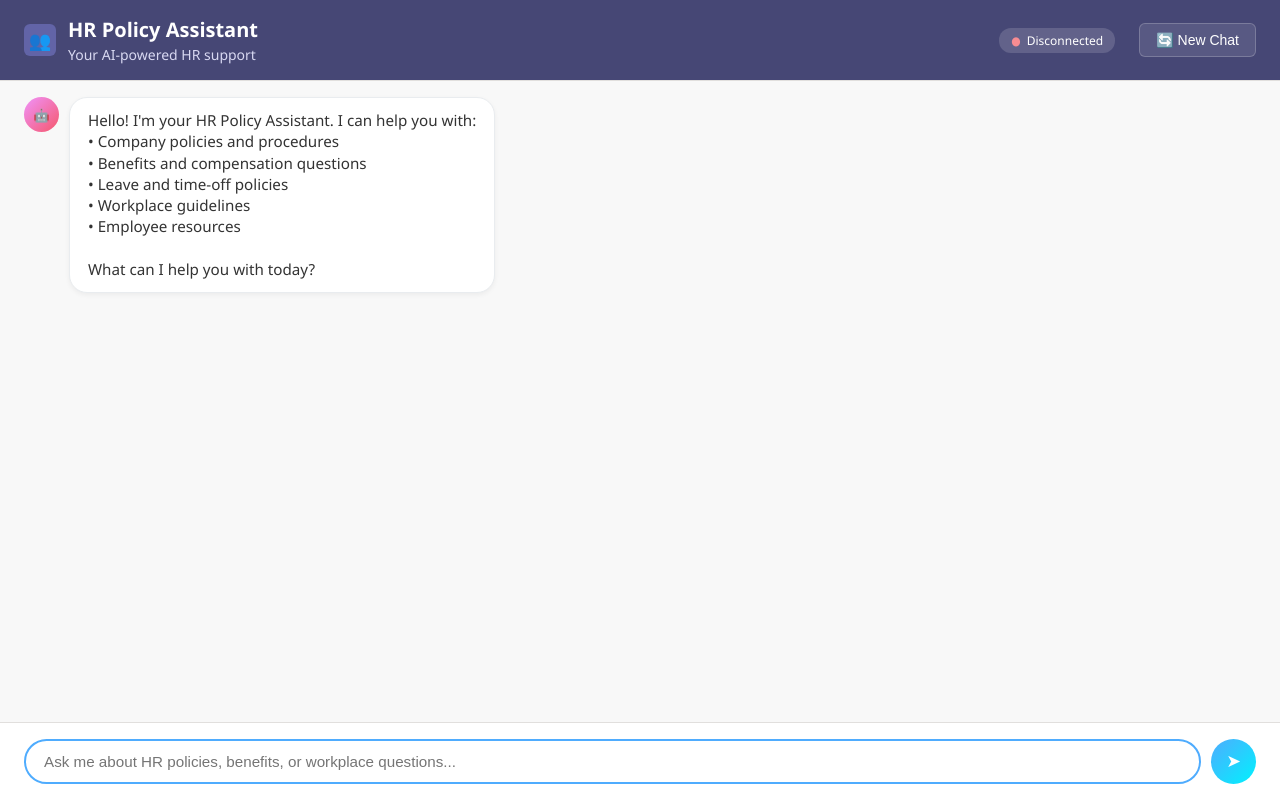
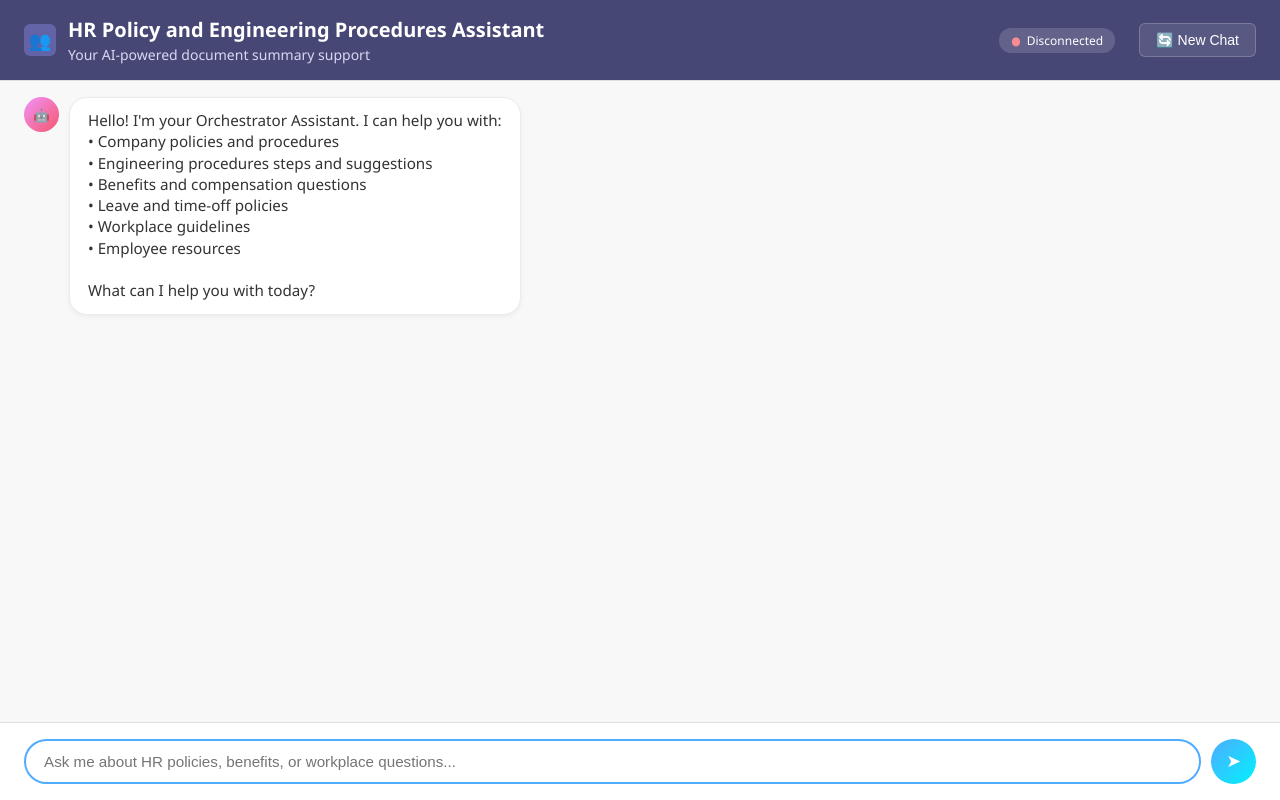
Before and after one commit to garciagitmauricio/Azure-AI-Agent-Teams, a website: page index.html in a window 1280 px wide. Drawn offline with Linux system fonts and the light colour scheme; no server answers.

Commit message:
Update index.html

```diff
--- a/index.html
+++ b/index.html
@@ -3,7 +3,7 @@
 <head>
     <meta charset="UTF-8">
     <meta name="viewport" content="width=device-width, initial-scale=1.0">
-    <title>HR Policy Assistant</title>
+    <title>Orchestrator Assistant</title>
     <style>
         * {
             margin: 0;
@@ -311,8 +311,8 @@
         <div class="chat-header">
             <div class="header-icon">👥</div>
             <div class="header-content">
-                <h1>HR Policy Assistant</h1>
-                <div class="subtitle">Your AI-powered HR support</div>
+                <h1>HR Policy and Engineering Procedures Assistant</h1>
+                <div class="subtitle">Your AI-powered document summary support</div>
             </div>
             <div class="status-indicator" id="statusIndicator">Connecting...</div>
             <button class="new-chat-btn" onclick="startNewConversation()">
@@ -324,8 +324,9 @@
             <div class="message assistant">
                 <div class="message-avatar">🤖</div>
                 <div class="message-content">
-                    Hello! I'm your HR Policy Assistant. I can help you with:
+                    Hello! I'm your Orchestrator Assistant. I can help you with:
                     <br>• Company policies and procedures
+                    <br>• Engineering procedures steps and suggestions
                     <br>• Benefits and compensation questions
                     <br>• Leave and time-off policies
                     <br>• Workplace guidelines
```
